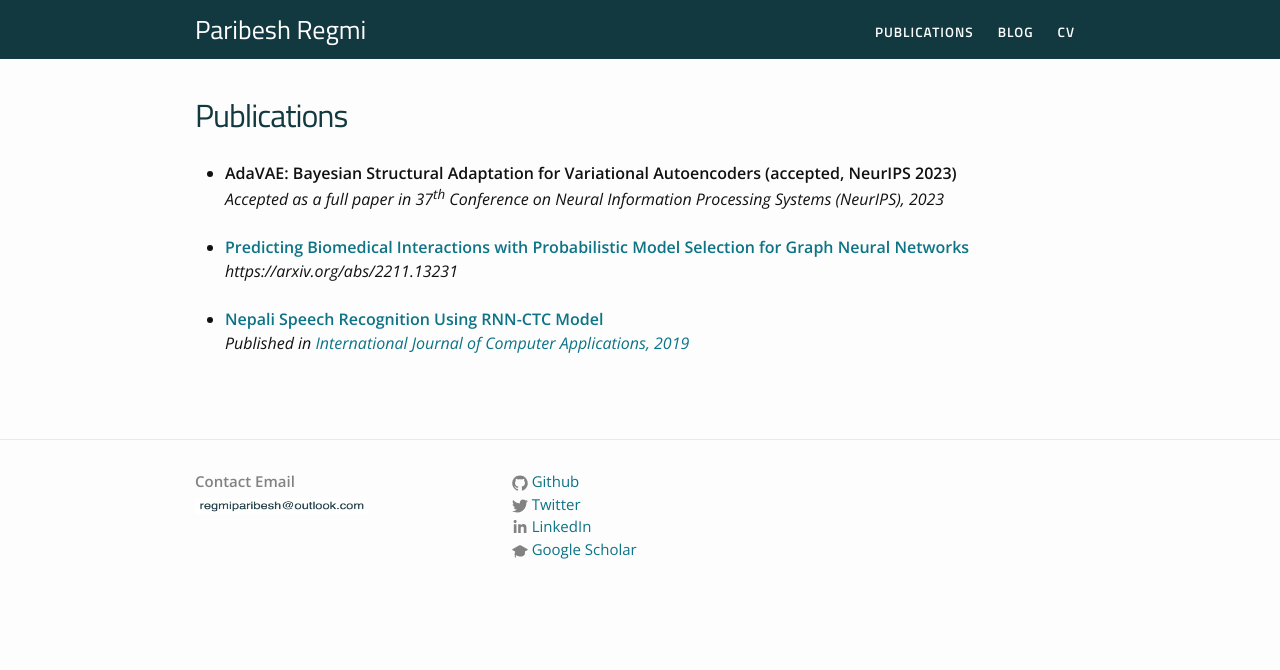
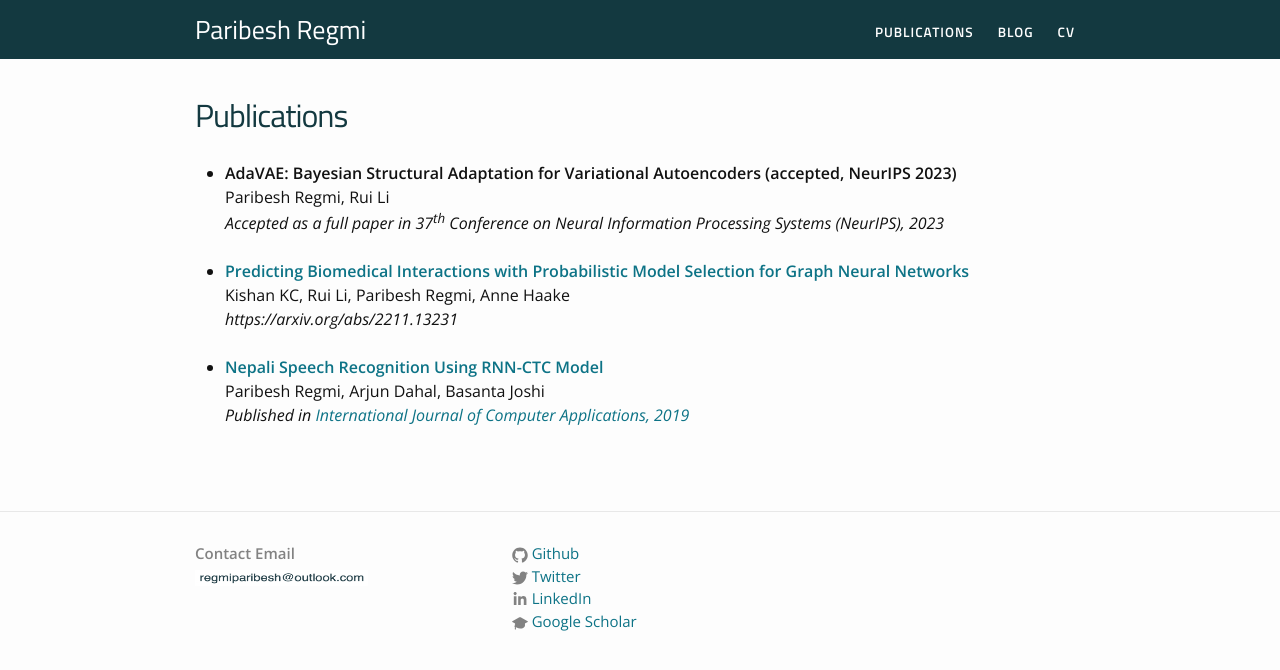
Before and after one commit to paribeshregmi/paribeshregmi.github.io, a Jekyll site: the page built from assets/pages/publications-projects.markdown, in a window 1280 px wide. Shown: the top 670 px of the page. Built offline with Jekyll 4.4.1, drawn with Linux system fonts in a browser that asks for light colours.

Commit message:
Update publications-projects.markdown

```diff
--- a/assets/pages/publications-projects.markdown
+++ b/assets/pages/publications-projects.markdown
@@ -7,14 +7,17 @@ permalink: /publications/
 <ul>
     <li>
         <b>AdaVAE: Bayesian Structural Adaptation for Variational Autoencoders (accepted, NeurIPS 2023)</b><br>
+        Paribesh Regmi, Rui Li <br>
         <em> Accepted as a full paper in 37<sup>th</sup> Conference on Neural Information Processing Systems (NeurIPS), 2023</em>
     </li><br>
     <li>
     <b><a href="https://arxiv.org/abs/2010.08516" target="_blank" rel="noopener noreferrer">Predicting Biomedical Interactions with Probabilistic Model Selection for Graph Neural Networks</a></b><br>
+        Kishan KC, Rui Li, Paribesh Regmi, Anne Haake <br>
         <em> https://arxiv.org/abs/2211.13231 </em>
     </li><br>
     <li>
         <b><a href="https://www.ijcaonline.org/archives/volume178/number31/regmi-2019-ijca-918401.pdf" target="_blank" rel="noopener noreferrer">Nepali Speech Recognition Using RNN-CTC Model</a></b><br>
+        Paribesh Regmi, Arjun Dahal, Basanta Joshi <br>
         <em> Published in <a href="https://www.ijcaonline.org" target="_blank" rel="noopener noreferrer">International Journal of Computer Applications, 2019</a><br></em>
     </li><br>
 
```
